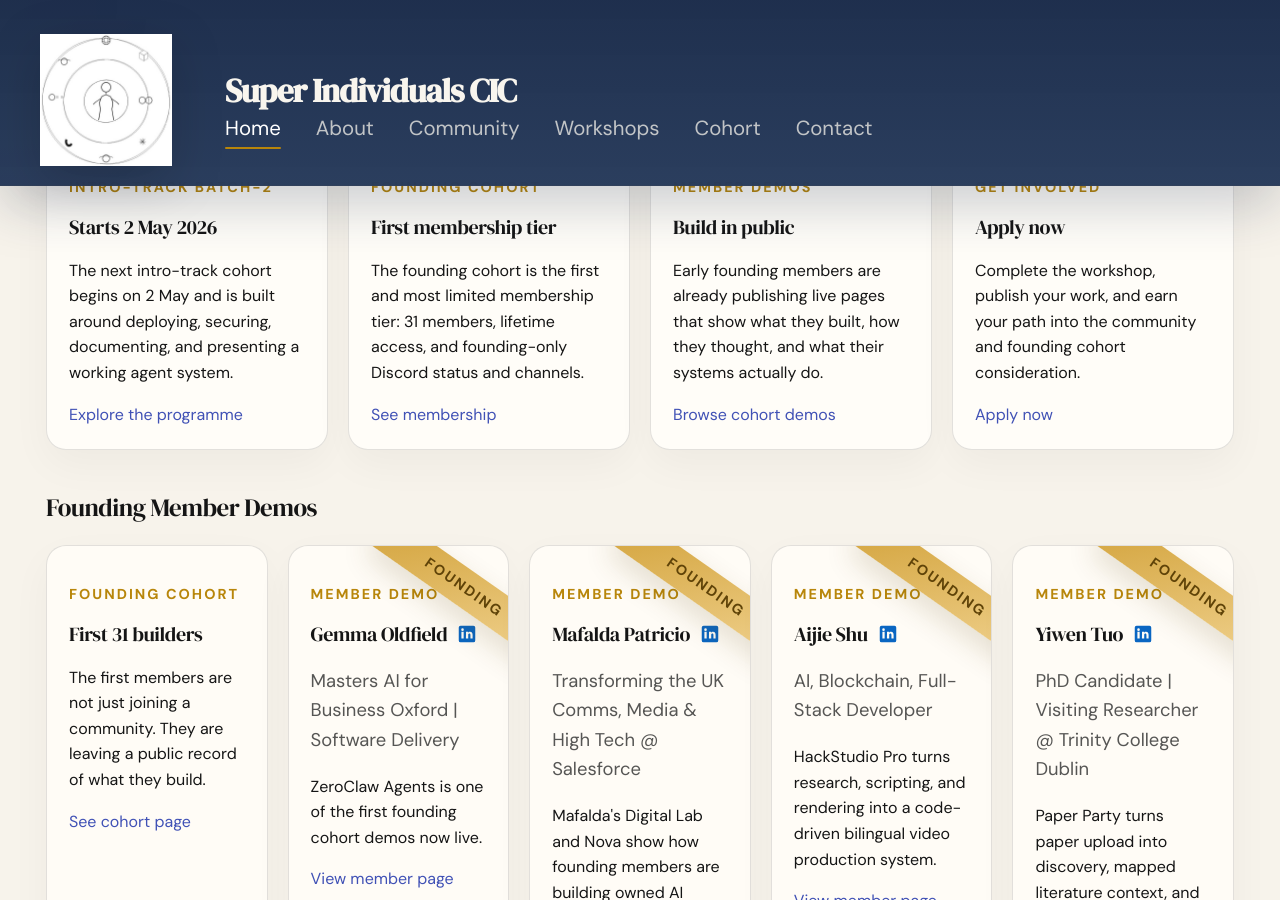
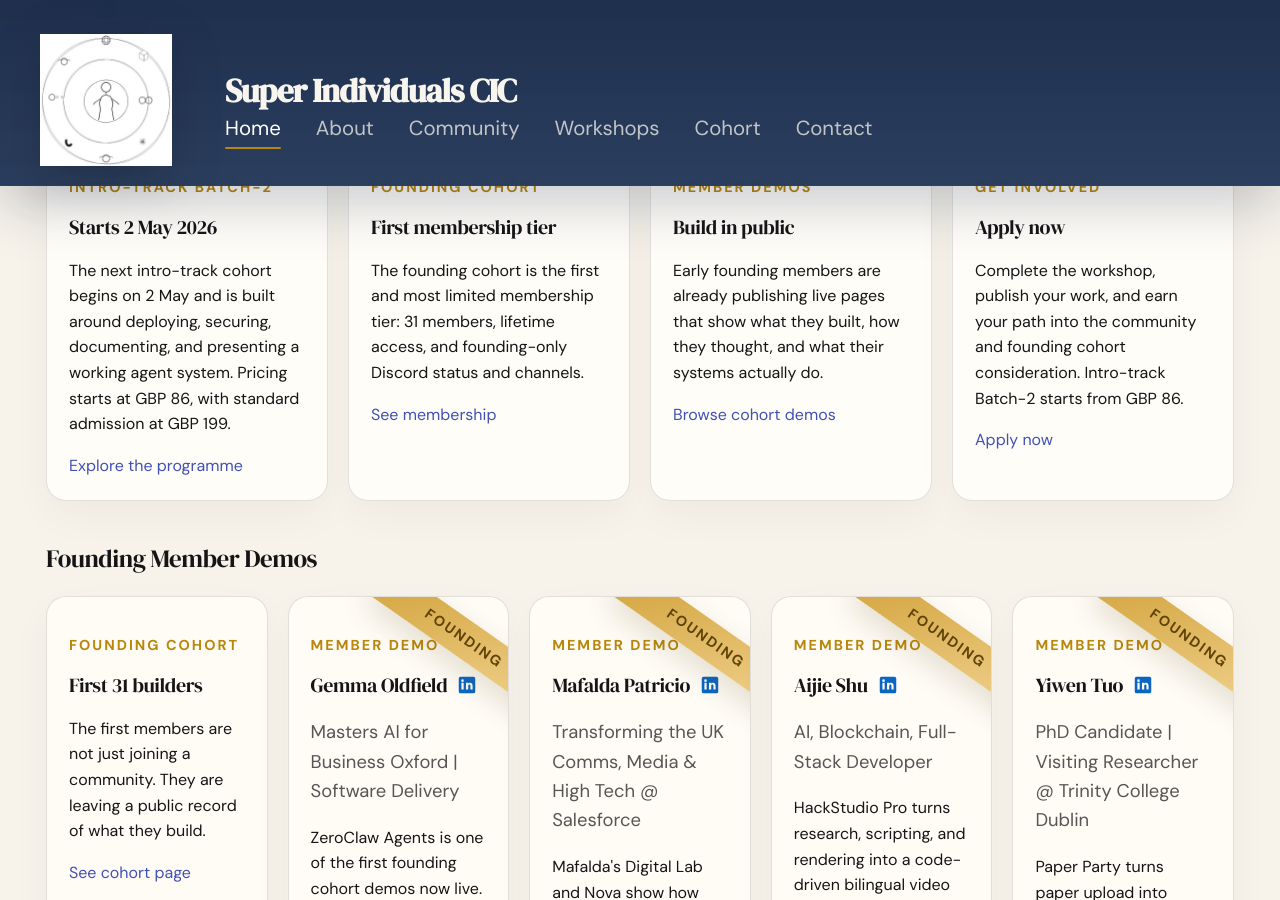
Before and after one commit to sicic-org/sicic-home, an MkDocs documentation site: the page built from docs/index.md, in a window 1280 px wide and 900 px high, scrolled down 1480 px. Built offline with MkDocs 1.6.1 and Material for MkDocs 9.7.7, drawn with Linux system fonts in a browser that asks for light colours; some of the changed text lies outside the part shown.

Commit message:
Update submission form

```diff
--- a/docs/index.md
+++ b/docs/index.md
@@ -26,9 +26,13 @@
       <strong>Outcome</strong>
       <span>Live agent, documentation, and GitHub Pages portfolio</span>
     </div>
+    <div class="programme-meta__item">
+      <strong>Price</strong>
+      <span>From GBP 86 · Standard GBP 199</span>
+    </div>
   </div>
   <div class="programme-actions">
-    <a class="md-button md-button--primary" href="https://airtable.com/app9RzNJpk3wVMaDw/pag3e2mUV89mRFPlq/form">Apply for Batch-2</a>
+    <a class="md-button md-button--primary" href="https://forms.fillout.com/t/3eGJuNKYW3us">Apply for Batch-2</a>
     <a class="md-button" href="workshops/">View Programme</a>
   </div>
 </section>
@@ -72,7 +76,7 @@
   <div class="feature-card">
     <p class="proof-label">Intro-track Batch-2</p>
     <h3>Starts 2 May 2026</h3>
-    <p>The next intro-track cohort begins on 2 May and is built around deploying, securing, documenting, and presenting a working agent system.</p>
+    <p>The next intro-track cohort begins on 2 May and is built around deploying, securing, documenting, and presenting a working agent system. Pricing starts at GBP 86, with standard admission at GBP 199.</p>
     <a href="workshops/">Explore the programme</a>
   </div>
   <div class="feature-card">
@@ -90,8 +94,8 @@
   <div class="feature-card">
     <p class="proof-label">Get involved</p>
     <h3>Apply now</h3>
-    <p>Complete the workshop, publish your work, and earn your path into the community and founding cohort consideration.</p>
-    <a href="https://airtable.com/app9RzNJpk3wVMaDw/pag3e2mUV89mRFPlq/form">Apply now</a>
+    <p>Complete the workshop, publish your work, and earn your path into the community and founding cohort consideration. Intro-track Batch-2 starts from GBP 86.</p>
+    <a href="https://forms.fillout.com/t/3eGJuNKYW3us">Apply now</a>
   </div>
 </div>
 
@@ -180,10 +184,10 @@
   <div>
     <p class="landing-kicker">Next Step</p>
     <h2>Join Batch-2 on 2 May. Build your agent, document it, and earn your path into the founding cohort.</h2>
-    <p>Selected participants may be invited into the membership community, including the first 31 founding cohort places.</p>
+    <p>Selected participants may be invited into the membership community, including the first 31 founding cohort places. Pricing starts at GBP 86.</p>
   </div>
   <div class="cta-panel__actions">
-    <a class="md-button md-button--primary" href="https://airtable.com/app9RzNJpk3wVMaDw/pag3e2mUV89mRFPlq/form">Apply for Batch-2</a>
+    <a class="md-button md-button--primary" href="https://forms.fillout.com/t/3eGJuNKYW3us">Apply for Batch-2</a>
     <a class="md-button" href="workshops/">View Programme</a>
   </div>
 </section>
```
Also changed, not shown: docs/workshops.md (+2 -2 lines).
